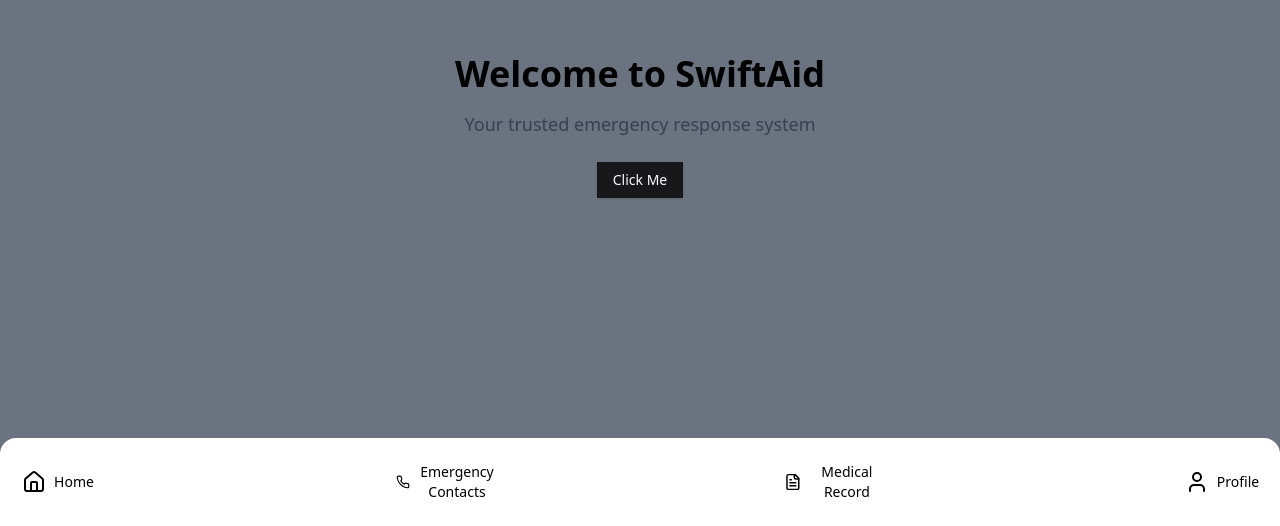
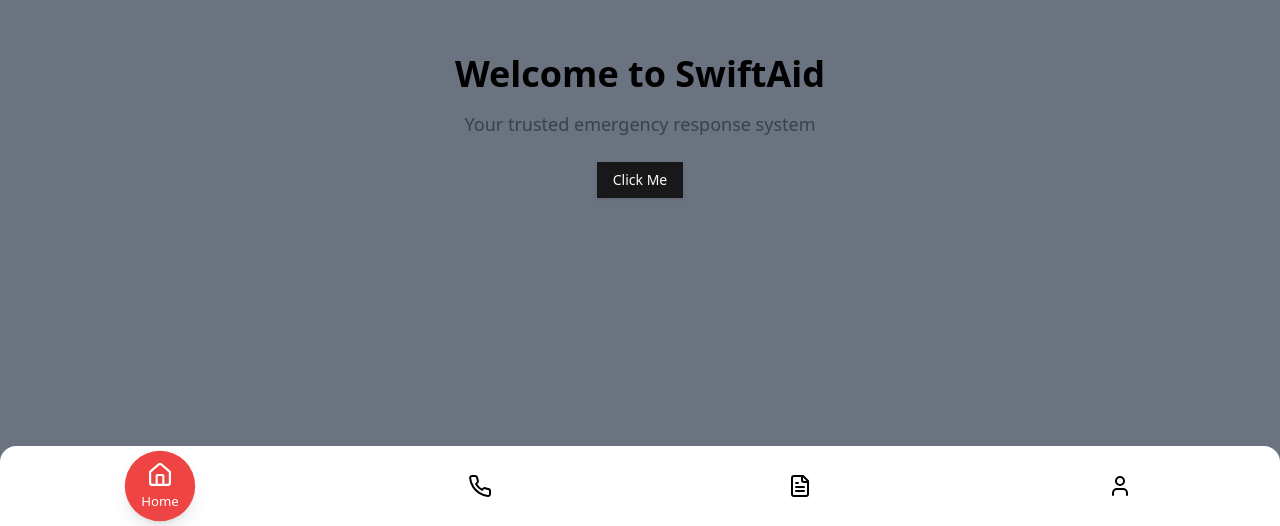
Before and after one commit to MashobTechie/SwiftAidFrontend, a React (Vite) app: page / in a window 1280 px wide. Shown: the part 274-800 px from the top of the page. Built offline with nearby package versions, Linux system fonts and the light colour scheme.

Commit message:
need the commit

```diff
--- a/src/components/ui/Footer.jsx
+++ b/src/components/ui/Footer.jsx
@@ -1,95 +1,81 @@
 /* eslint-disable no-unused-vars */
 import React, { useState } from "react";
-import { Home, Phone, FileText, User } from "lucide-react"; // Icons from Lucide (ShadCN's choice)
+import { Home, Phone, FileText, User } from "lucide-react"; // Icons from Lucide
 
 const Footer = () => {
-  const [active, setActive] = useState(null);
+  const [active, setActive] = useState("home");
 
   const handleIconClick = (section) => {
-    setActive(active === section ? null : section); // Toggle active state
+    setActive(section); // Set the active button
   };
 
   return (
-    <footer className="fixed bottom-0 w-full bg-white shadow-lg rounded-t-2xl">
-      <div className="flex justify-between items-center py-4 px-2">
+    <footer className="fixed bottom-0 w-full bg-white text-black shadow-lg rounded-t-2xl">
+      <div className="flex justify-around items-center py-2">
         {/* Home */}
         <button
-          className={`flex items-center justify-center gap-2 w-full max-w-[70px] md:max-w-[100px] text-sm py-2 rounded-full ${
-            active === "home" ? "bg-[#FF6B6B] text-white" : "text-black"
-          } hover:text-[#FF6B6B] focus:outline-none transition-all`}
+          className={`flex flex-col items-center justify-center gap-1 w-16 h-16 transition-all rounded-full ${
+            active === "home"
+              ? "bg-red-500 text-white scale-110 shadow-lg"
+              : "text-black"
+          }`}
+          onClick={() => handleIconClick("home")}
           aria-label="Home"
-          onClick={() => handleIconClick("home")}
         >
-          <Home className={`w-6 h-6 ${active === "home" ? "text-white" : "text-black"}`} />
-          <span
-            className={`transition-all duration-300 ${
-              active === "home"
-                ? "opacity-100 translate-x-0 text-white"
-                : "opacity-0 translate-x-[-20px]"
-            } md:opacity-100 md:translate-x-0`}
-          >
-            Home
-          </span>
+          <Home className={`w-6 h-6 ${active !== "home" && "text-black"}`} />
+          {active === "home" && <span className="text-xs font-medium">Home</span>}
         </button>
 
-        {/* Emergency Contacts */}
+        {/* Contacts */}
         <button
-          className={`flex items-center justify-center gap-2 w-full max-w-[70px] md:max-w-[100px] text-sm py-2 rounded-full ${
-            active === "contacts" ? "bg-[#FF6B6B] text-white" : "text-black"
-          } hover:text-[#FF6B6B] focus:outline-none transition-all`}
-          aria-label="Emergency Contacts"
+          className={`flex flex-col items-center justify-center gap-1 w-16 h-16 transition-all rounded-full ${
+            active === "contacts"
+              ? "bg-red-500 text-white scale-110 shadow-lg"
+              : "text-black"
+          }`}
           onClick={() => handleIconClick("contacts")}
+          aria-label="Contacts"
         >
-          <Phone className={`w-6 h-6 ${active === "contacts" ? "text-white" : "text-black"}`} />
-          <span
-            className={`transition-all duration-300 ${
-              active === "contacts"
-                ? "opacity-100 translate-x-0 text-white"
-                : "opacity-0 translate-x-[-20px]"
-            } md:opacity-100 md:translate-x-0`}
-          >
-            Emergency Contacts
-          </span>
+          <Phone
+            className={`w-6 h-6 ${active !== "contacts" && "text-black"}`}
+          />
+          {active === "contacts" && (
+            <span className="text-xs font-medium">Contacts</span>
+          )}
         </button>
 
         {/* Medical Record */}
         <button
-          className={`flex items-center justify-center gap-2 w-full max-w-[70px] md:max-w-[100px] text-sm py-2 rounded-full ${
-            active === "medical" ? "bg-[#FF6B6B] text-white" : "text-black"
-          } hover:text-[#FF6B6B] focus:outline-none transition-all`}
+          className={`flex flex-col items-center justify-center gap-1 w-16 h-16 transition-all rounded-full ${
+            active === "medical"
+              ? "bg-red-500 text-white scale-110 shadow-lg"
+              : "text-black"
+          }`}
+          onClick={() => handleIconClick("medical")}
           aria-label="Medical Record"
-          onClick={() => handleIconClick("medical")}
         >
-          <FileText className={`w-6 h-6 ${active === "medical" ? "text-white" : "text-black"}`} />
-          <span
-            className={`transition-all duration-300 ${
-              active === "medical"
-                ? "opacity-100 translate-x-0 text-white"
-                : "opacity-0 translate-x-[-20px]"
-            } md:opacity-100 md:translate-x-0`}
-          >
-            Medical Record
-          </span>
+          <FileText
+            className={`w-6 h-6 ${active !== "medical" && "text-black"}`}
+          />
+          {active === "medical" && (
+            <span className="text-xs font-medium">Medical</span>
+          )}
         </button>
 
         {/* Profile */}
         <button
-          className={`flex items-center justify-center gap-2 w-full max-w-[70px] md:max-w-[100px] text-sm py-2 rounded-full ${
-            active === "profile" ? "bg-[#FF6B6B] text-white" : "text-black"
-          } hover:text-[#FF6B6B] focus:outline-none transition-all`}
+          className={`flex flex-col items-center justify-center gap-1 w-16 h-16 transition-all rounded-full ${
+            active === "profile"
+              ? "bg-red-500 text-white scale-110 shadow-lg"
+              : "text-black"
+          }`}
+          onClick={() => handleIconClick("profile")}
           aria-label="Profile"
-          onClick={() => handleIconClick("profile")}
         >
-          <User className={`w-6 h-6 ${active === "profile" ? "text-white" : "text-black"}`} />
-          <span
-            className={`transition-all duration-300 ${
-              active === "profile"
-                ? "opacity-100 translate-x-0 text-white"
-                : "opacity-0 translate-x-[-20px]"
-            } md:opacity-100 md:translate-x-0`}
-          >
-            Profile
-          </span>
+          <User className={`w-6 h-6 ${active !== "profile" && "text-black"}`} />
+          {active === "profile" && (
+            <span className="text-xs font-medium">Profile</span>
+          )}
         </button>
       </div>
     </footer>
```
